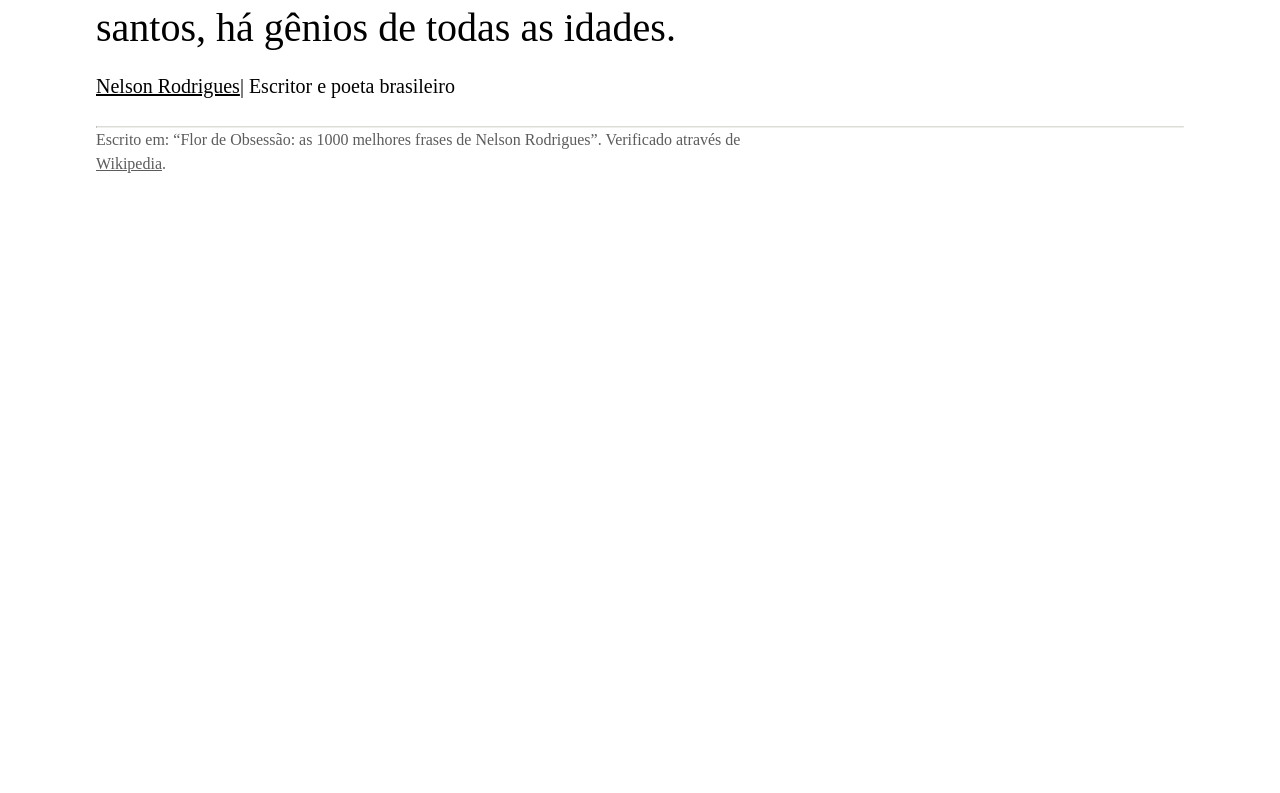
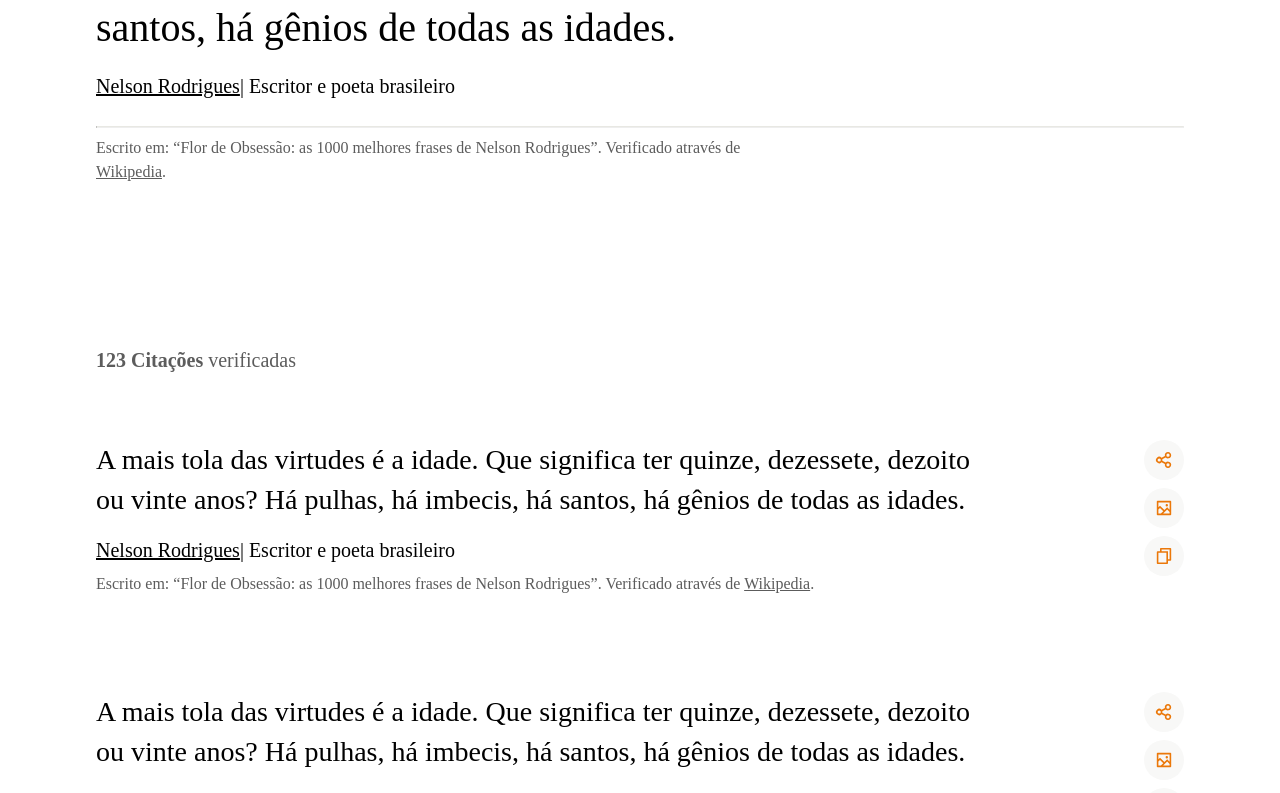
Before and after one commit to sheisacreative/quack-quotes, a Next.js app: page / in a window 1280 px wide. Shown: the part 444-1237 px from the top of the page. Before the commit the page ends 800 px from the top, so only its background shows below. Built offline with nearby package versions, Linux system fonts and the light colour scheme; a web font is replaced by a local one.

Commit message:
all quotes added to home. Fixes #5

```diff
--- a/components/button/ButtonIcon.module.css
+++ b/components/button/ButtonIcon.module.css
@@ -1,7 +1,7 @@
 .action {
   color: var(--primary);
   list-style-type: none;
-  background-color: var(--neutral-10);
+  background-color: var(--neutral-5);
   width: 2.5rem;
   height: 2.5rem;
   border-radius: 50%;
--- a/components/button/ButtonIconContainer.js
+++ b/components/button/ButtonIconContainer.js
@@ -4,7 +4,6 @@ import { actionIcons } from "../../data/data";
 import styles from "./ButtonIconContainer.module.css";
 
 const ButtonIconContainer = () => {
-  console.log(actionIcons);
   return (
     <ul className={styles.actionContainer}>
       {actionIcons.map((action) => {
--- a/components/quotes/BigQuote.module.css
+++ b/components/quotes/BigQuote.module.css
@@ -31,6 +31,7 @@
   width: 100%;
   grid-column: 1 / 9;
   grid-row: 3;
+  margin-top: 0.5rem;
 }
 
 .line {
--- /dev/null
+++ b/components/quotes/SingleQuote.js
@@ -0,0 +1,43 @@
+import React from "react";
+import styles from "./SingleQuote.module.css";
+import Link from "next/link";
+import ButtonIconContainer from "../button/ButtonIconContainer";
+import { actionIcons } from "../../data/data";
+
+const SingleQuote = () => {
+  return (
+    <article className={styles.singleQuote}>
+      <div className={styles.quoteContainer}>
+        <h3 className={`heading-M`}>
+          A mais tola das virtudes é a idade. Que significa ter quinze,
+          dezessete, dezoito ou vinte anos? Há pulhas, há imbecis, há santos, há
+          gênios de todas as idades.
+        </h3>
+        <p className={`body-M ${styles.author}`}>
+          <Link href="/">Nelson Rodrigues</Link>| Escritor e poeta brasileiro
+        </p>
+        <p className={`body-S ${styles.verification} `}>
+          Escrito em: “Flor de Obsessão: as 1000 melhores frases de Nelson
+          Rodrigues”. Verificado através de{" "}
+          <a href="https://pt.m.wikiquote.org/wiki/Idade">Wikipedia</a>.
+        </p>
+      </div>
+      <div className={styles.iconsContainer}>
+        <ButtonIconContainer />
+      </div>
+      <div className={styles.actionsContainer}>
+        {actionIcons.map((action) => {
+          return (
+            <React.Fragment key={action.id}>
+              {" "}
+              <button className={styles.actionButton}>{action.action}</button>
+              {action.id != 3 ? <div className={styles.line} /> : ""}
+            </React.Fragment>
+          );
+        })}
+      </div>
+    </article>
+  );
+};
+
+export default SingleQuote;
--- /dev/null
+++ b/components/quotes/SingleQuote.module.css
@@ -0,0 +1,81 @@
+.singleQuote {
+  display: flex;
+  justify-content: space-between;
+  gap: 8rem;
+  padding: 3rem 0;
+  transition-property: color, background-color, padding;
+  transition-duration: 400ms;
+  transition-timing-function: ease-in-out;
+}
+
+.quoteContainer {
+  width: 900px;
+}
+
+.singleQuote:hover {
+  cursor: pointer;
+  background-color: var(--neutral-5);
+  color: var(--primary-dark);
+  padding: 3rem;
+}
+
+.author {
+  margin-top: 1rem;
+  color: var(--neutral-100);
+}
+
+.verification {
+  margin-top: 0.5rem;
+}
+
+.actionsContainer {
+  display: none;
+}
+
+@media screen and (max-width: 768px) {
+  .iconsContainer {
+    display: none;
+  }
+
+  .singleQuote {
+    flex-direction: column;
+    justify-content: initial;
+    gap: 1rem;
+    background-color: var(--neutral-5);
+    padding: 1.5rem;
+    transition-property: color, background-color, padding;
+    transition-duration: 400ms;
+    transition-timing-function: ease-in-out;
+  }
+
+  .singleQuote:hover {
+    padding: 1.5rem;
+  }
+
+  .quoteContainer {
+    width: initial;
+  }
+
+  .actionsContainer {
+    display: flex;
+    gap: 0.5rem;
+    flex-wrap: wrap;
+  }
+
+  .actionButton {
+    display: flex;
+    gap: 0.5rem;
+    align-items: center;
+    justify-content: center;
+    border: none;
+    color: var(--primary-dark);
+
+    background-color: var(--neutral-5);
+  }
+
+  .line {
+    margin-top: 0.5rem;
+    border-left: 1px solid var(--primary-dark);
+    height: 0.75rem;
+  }
+}
--- /dev/null
+++ b/components/sections/QuotesList.js
@@ -0,0 +1,21 @@
+import React from "react";
+import SingleQuote from "../quotes/SingleQuote";
+import styles from "./QuotesList.module.css";
+
+const QuotesList = () => {
+  return (
+    <section className={`container ${styles.quotesList}`}>
+      <h2 className="heading-S gray-60">
+        <b>123 Citações</b> verificadas
+      </h2>
+      <div className={styles.quotesContainer}>
+        <SingleQuote />
+        <SingleQuote />
+        <SingleQuote />
+        <SingleQuote />
+      </div>
+    </section>
+  );
+};
+
+export default QuotesList;
--- /dev/null
+++ b/components/sections/QuotesList.module.css
@@ -0,0 +1,19 @@
+.quotesList {
+  display: flex;
+  flex-direction: column;
+  gap: 1rem;
+}
+
+.quotesContainer {
+  display: flex;
+  flex-direction: column;
+}
+
+@media screen and (max-width: 768px) {
+  .quotesList {
+    gap: 2rem;
+  }
+  .quotesContainer {
+    gap: 1rem;
+  }
+}
--- a/pages/index.js
+++ b/pages/index.js
@@ -1,6 +1,7 @@
 import React from "react";
 import Hero from "../components/sections/Hero";
 import Navbar from "@/components/sections/Navbar";
+import QuotesList from "@/components/sections/QuotesList";
 
 const Home = () => {
   return (
@@ -8,6 +9,7 @@ const Home = () => {
       <Navbar />
       <main>
         <Hero />
+        <QuotesList />
       </main>
     </>
   );
--- a/styles/globals.css
+++ b/styles/globals.css
@@ -5,8 +5,10 @@
   --neutral-30: #ddddd5;
   --neutral-20: #e8e8e3;
   --neutral-10: #f4f4f1;
+  --neutral-5: #f8f8f7;
   --neutral-0: #fff;
   --primary: #eb780a;
+  --primary-dark: #b55a05;
 
   --gradient-primary: linear-gradient(
     270deg,
--- a/styles/styles.css
+++ b/styles/styles.css
@@ -68,7 +68,7 @@
 /* Line */
 hr {
   width: 100%;
-  border-top: 1px solid var(--neutral-30);
+  border-top: 1px solid var(--neutral-20);
 }
 
 /* Container */
@@ -77,3 +77,8 @@ hr {
   max-width: 1200px;
   margin: 0 auto;
 }
+
+/* Colors */
+.gray-60 {
+  color: var(--neutral-60);
+}
```
Also changed, not shown: components/quotes/Quote.js (deleted, +0 -7 lines), pages/Quote.js (deleted, +0 -7 lines).
